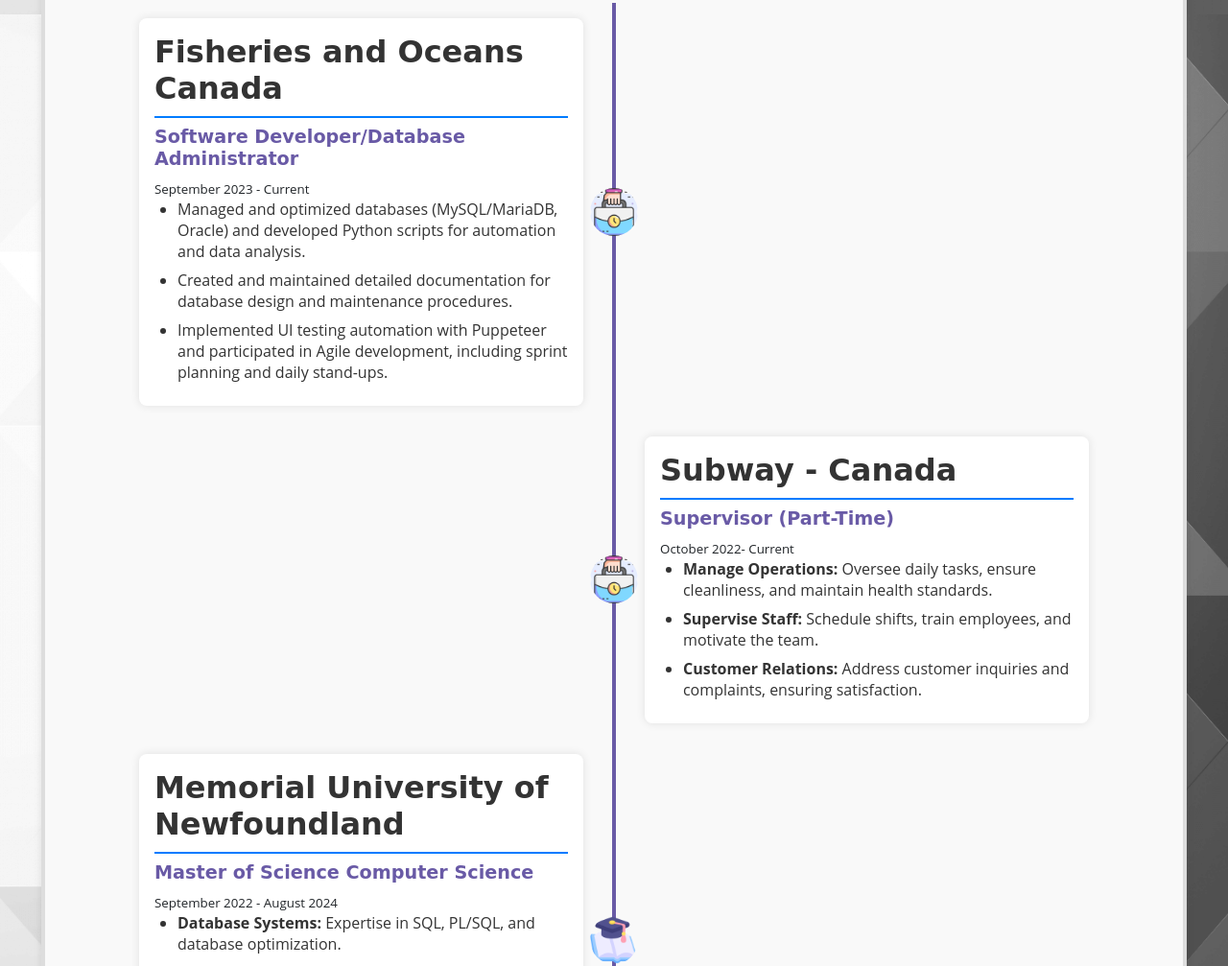
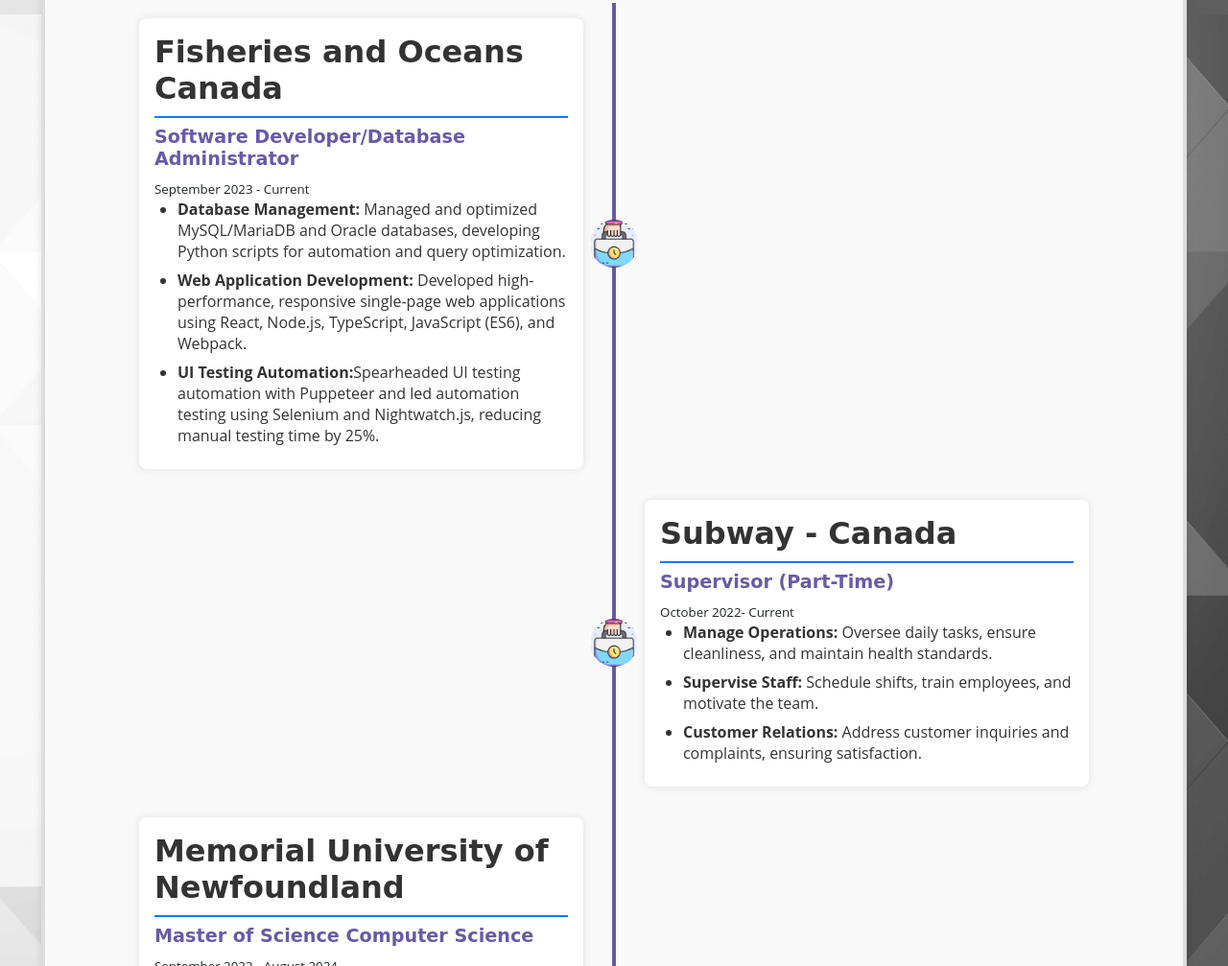
Before and after one commit to Neha-Thakare1995/Neha-Thakare1995.github.io, a plain HTML site: page index.html in a window 1280 px wide. Shown: the part 3057-4064 px from the top of the page at 96% size. Drawn offline with nearby package versions, Linux system fonts and the light colour scheme.

Commit message:
Add files via upload
updated the DFO responsibility

```diff
--- a/index.html
+++ b/index.html
@@ -162,9 +162,11 @@
                         <h4>Software Developer/Database Administrator</h4>
                         <small>September 2023 - Current</small>
                         <ul>
-                            <li>Managed and optimized databases (MySQL/MariaDB, Oracle) and developed Python scripts for automation and data analysis.</li>
-                            <li>Created and maintained detailed documentation for database design and maintenance procedures.</li>
-                            <li>Implemented UI testing automation with Puppeteer and participated in Agile development, including sprint planning and daily stand-ups.</li>
+                            <li><b>Database Management:</b> Managed and optimized MySQL/MariaDB and Oracle databases, developing Python scripts for automation and query optimization.</li>
+                            <li><b>Web Application Development: </b>Developed high-performance, responsive single-page web applications using React, Node.js, TypeScript, JavaScript (ES6), and Webpack.
+                            </li>
+                            <li><b>UI Testing Automation:</b>Spearheaded UI testing automation with Puppeteer and led automation testing using Selenium and Nightwatch.js, reducing manual testing time by 25%.
+                            </li>
                         </ul>
 
                     </div>
```
